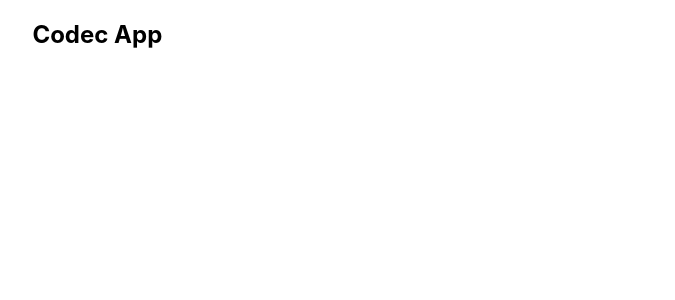
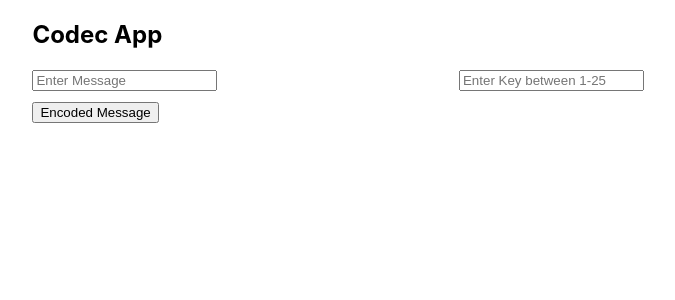
Before and after one commit to Nightss/codec-react, a React (Create React App) app: page / in a window 1280 px wide. Shown: the top 300 px of the page, without its empty margins (181-856 px from the left). Built offline with nearby package versions, Linux system fonts and the light colour scheme.

Commit message:
Adding CodecForm Controllerd Componenet

```diff
--- a/src/App.js
+++ b/src/App.js
@@ -1,9 +1,8 @@
 
 import React, { Component } from 'react';
-import logo from './logo.svg';
 import './App.css';
 import Player from './Player';
-
+import CodecForm from './CodecForm'
 class App extends Component {
   render() {
     return (
@@ -12,6 +11,7 @@ class App extends Component {
           <div className="codec-col-2"></div>
           <div className="codec-col-8">
             <h2>Codec App</h2>
+            <CodecForm />
           </div>
           <div className="codec-col-2"></div>
         </div>
--- /dev/null
+++ b/src/CodecForm.js
@@ -0,0 +1,48 @@
+import React, { Component } from 'react'
+import './App.css'
+
+class CodecForm extends Component {
+  state = {
+    message: "",
+    key: ""
+  };
+
+  handleMessageChange = (e) => {
+    this.setState({message: e.target.value})
+  };
+
+  handleKeyChange = (e) => {
+    this.setState({key: e.target.value})
+  };
+
+  render(){
+    return(
+      <form>
+        <div className="codec-row">
+          <div className="codec-col-6">
+            <input
+              type="text"
+              value={this.state.message}
+              placeholder="Enter Message"
+              onChange={this.handleMessageChange}
+            />
+          </div>
+          <div className="codec-col-6">
+            <input
+              type="text"
+              value={this.state.key}
+              placeholder="Enter Key between 1-25"
+              onChange={this.handleKeyChange}
+            />
+          </div>
+        </div>
+        <div className="codec-row">
+          <div className="codec-col-12">
+            <input type="submit" value="Encoded Message"/>
+          </div>
+        </div>
+      </form>
+    );
+  }
+}
+export default CodecForm;
```
Also changed, not shown: src/logo.svg (deleted).
